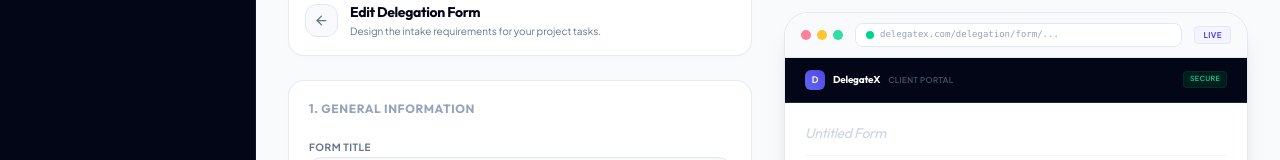
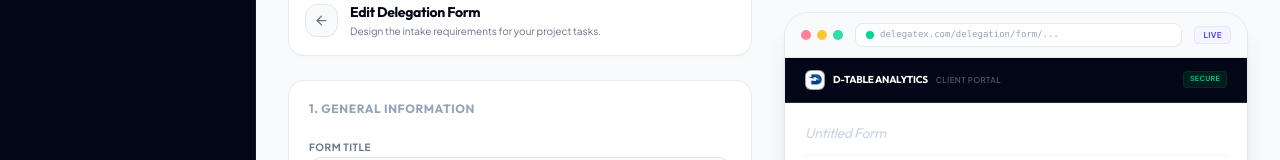
Before and after one commit to purabrahangdale/delegateX, a React (Vite) app in the folder frontend/: page /delegation/forms/edit/1 in a window 1280 px wide. Shown: the part 206-366 px from the top of the page. Built offline with nearby package versions, Linux system fonts and the light colour scheme; no server answers.

Commit message:
feat: add DelegationLivePreview component for live form preview

```diff
--- a/frontend/src/delegation/delegation-form/components/DelegationLivePreview.jsx
+++ b/frontend/src/delegation/delegation-form/components/DelegationLivePreview.jsx
@@ -1,5 +1,6 @@
 import React from "react";
 import DelegationFieldRenderer from "./DelegationFieldRenderer";
+import dtableLogo from "../../../assets/dtable-logo.png";
 
 export default function DelegationLivePreview({ title, description, fields }) {
     const hasFields = fields && fields.length > 0;
@@ -44,13 +45,13 @@ export default function DelegationLivePreview({ title, description, fields }) {
                     </span>
                 </div>
 
-                {/* DelegateX branding inside portal */}
+                {/* D-Table Analytics branding inside portal */}
                 <div className="px-5 py-3 bg-slate-950 border-b border-slate-850 flex items-center justify-between">
                     <div className="flex items-center gap-2">
-                        <div className="w-5 h-5 rounded-md bg-gradient-to-tr from-indigo-500 to-indigo-600 flex items-center justify-center text-white font-bold text-[9px]">
-                            D
+                        <div className="w-5 h-5 rounded-md bg-white p-0.5 border border-slate-700/50 flex items-center justify-center shrink-0 overflow-hidden">
+                            <img src={dtableLogo} alt="D-Table Analytics Logo" className="w-full h-full object-contain rounded" />
                         </div>
-                        <span className="text-white text-[10px] font-bold font-display tracking-tight">DelegateX</span>
+                        <span className="text-white text-[10px] font-bold font-display tracking-tight">D-TABLE ANALYTICS</span>
                         <span className="text-slate-600 text-[8px] font-semibold uppercase tracking-wider">Client Portal</span>
                     </div>
                     <span className="bg-emerald-950/60 border border-emerald-900/30 text-emerald-400 px-1.5 py-0.5 rounded text-[7px] tracking-wider uppercase font-semibold">
```
